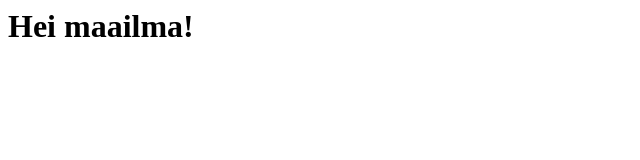
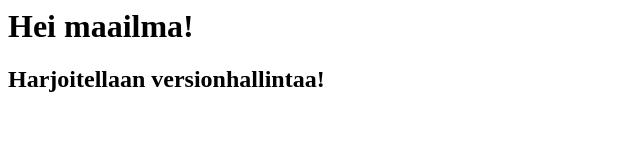
Before and after one commit to s0ina/Git-kurssi, a plain HTML site: page index.html in a window 1280 px wide. Shown: the whole page, without its empty margins (0-640 px from the left). Drawn offline with Linux system fonts and the light colour scheme.

Commit message:
Lisätty h2

```diff
--- a/index.html
+++ b/index.html
@@ -1 +1,2 @@
 <h1>Hei maailma!</h1>
+<h2>Harjoitellaan versionhallintaa!</h2>
```
